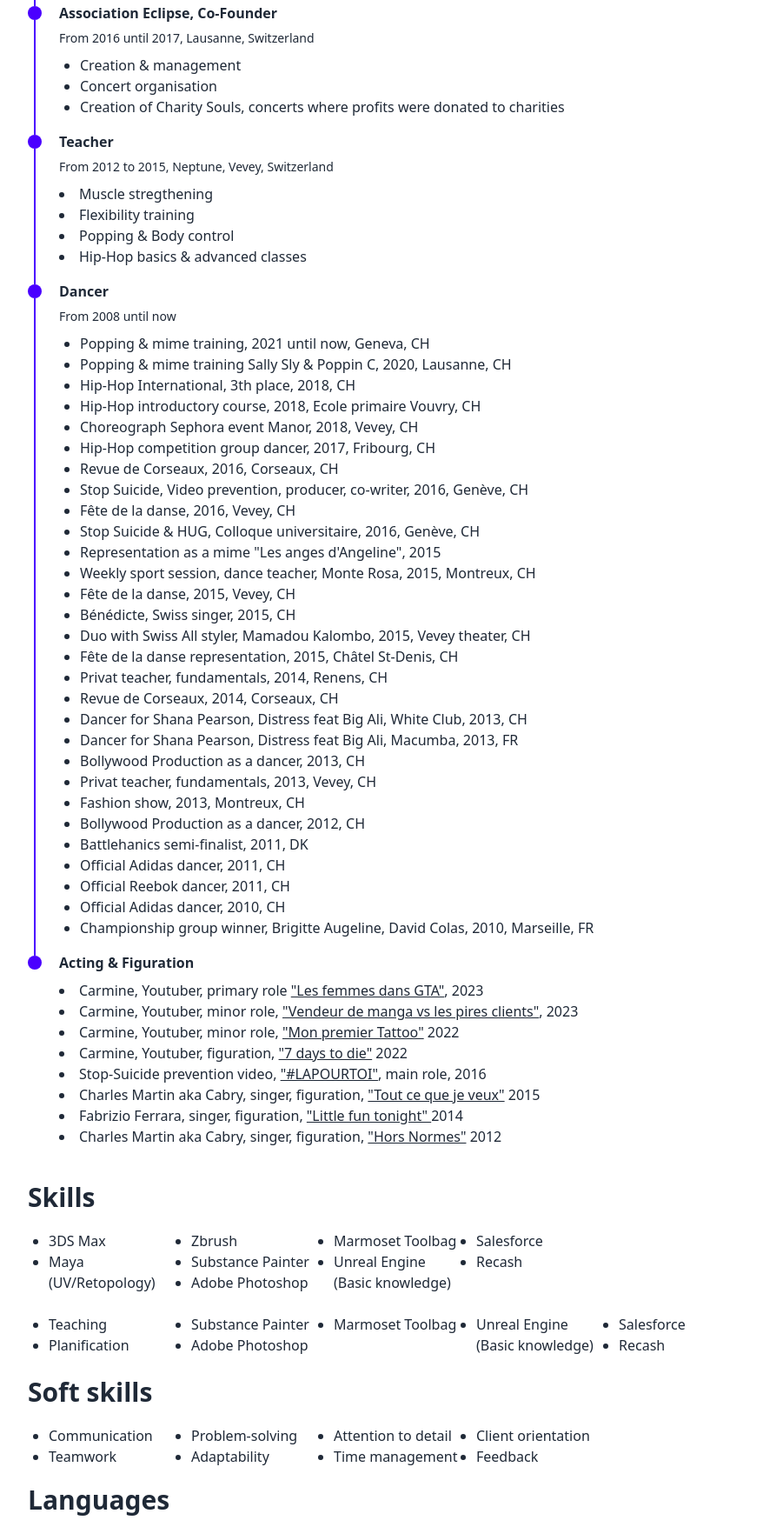
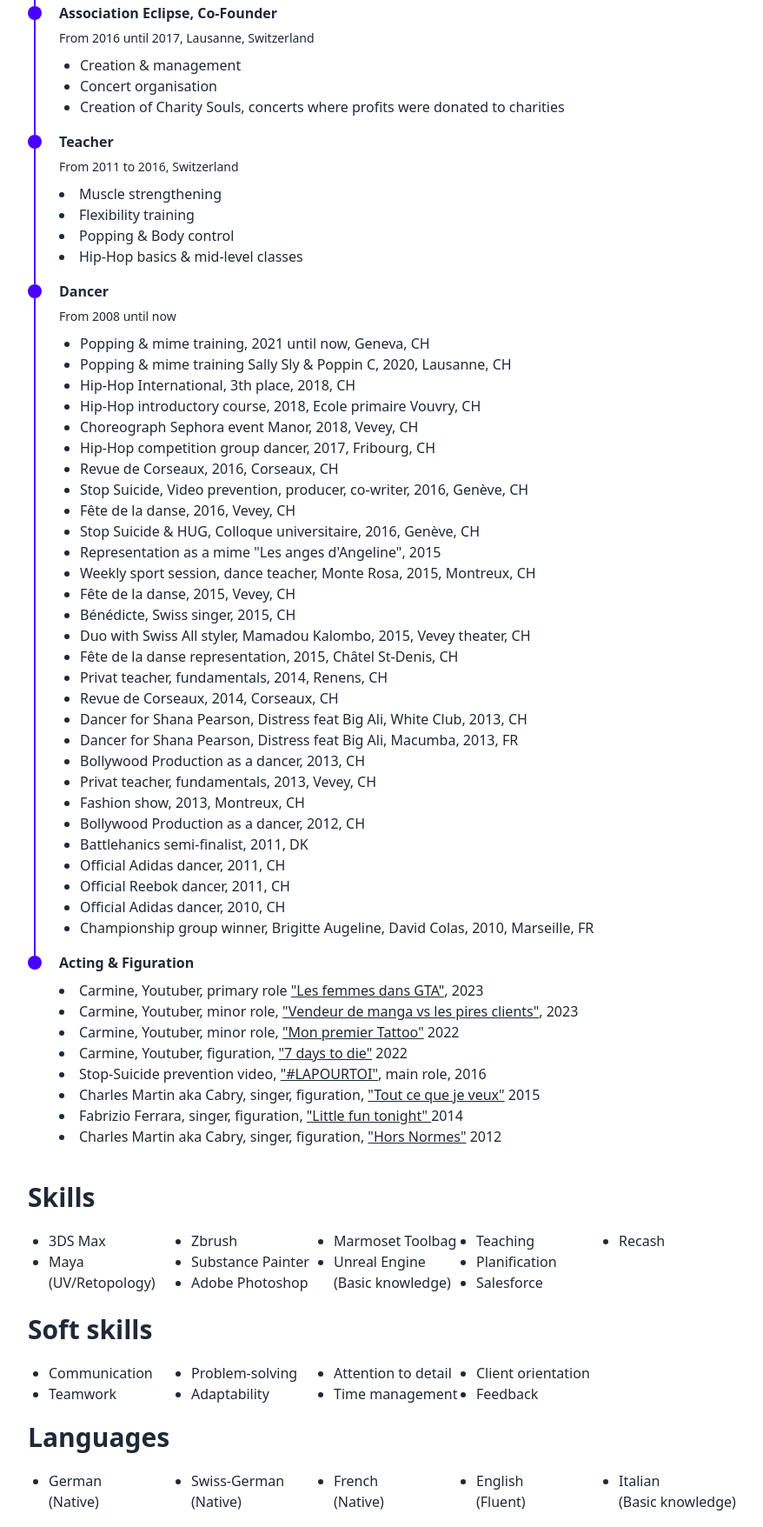
Before and after one commit to YoYoJaneiro/YoyoJaneiro.github.io, an Astro site: page /cv in a window 1280 px wide. Shown: the part 3097-4853 px from the top of the page at 87% size, without its empty margins (334-1212 px from the left). Built offline with nearby package versions, Linux system fonts and the light colour scheme; Astro itself is replaced by a stand-in of ours.

Commit message:
Update CV skills

```diff
--- a/src/pages/cv.astro
+++ b/src/pages/cv.astro
@@ -224,12 +224,12 @@ import TimeLineElement from "../components/cv/TimeLine.astro";
 
       <TimeLineElement
       title="Teacher"
-      subtitle="From 2012 to 2015, Neptune, Vevey, Switzerland"
+      subtitle="From 2011 to 2016, Switzerland"
     >
-    <li>Muscle stregthening</li>
+    <li>Muscle strengthening</li>
     <li>Flexibility training</li>
     <li>Popping & Body control</li>
-    <li>Hip-Hop basics & advanced classes</li>
+    <li>Hip-Hop basics & mid-level classes</li>
     </TimeLineElement>
 
     <TimeLineElement
@@ -308,20 +308,14 @@ import TimeLineElement from "../components/cv/TimeLine.astro";
       <li>Adobe Photoshop</li>
       <li>Marmoset Toolbag</li>
       <li>Unreal Engine <br>(Basic knowledge)</li>
+      <li>Teaching</li>
+      <li>Planification</li>
       <li>Salesforce</li>
       <li>Recash</li>
     </ul>
-    &nbsp;
+    <!-- &nbsp;
     <ul class="list-disc md:columns-5 columns-2 mx-6">
-      <li>Teaching</li>
-      <li>Planification</li>
-      <li>Substance Painter</li>
-      <li>Adobe Photoshop</li>
-      <li>Marmoset Toolbag</li>
-      <li>Unreal Engine <br>(Basic knowledge)</li>
-      <li>Salesforce</li>
-      <li>Recash</li>
-    </ul>
+    </ul> -->
      &nbsp;
     <div class="mb-5">
       <div class="text-3xl w-full font-bold">Soft skills</div>
```
